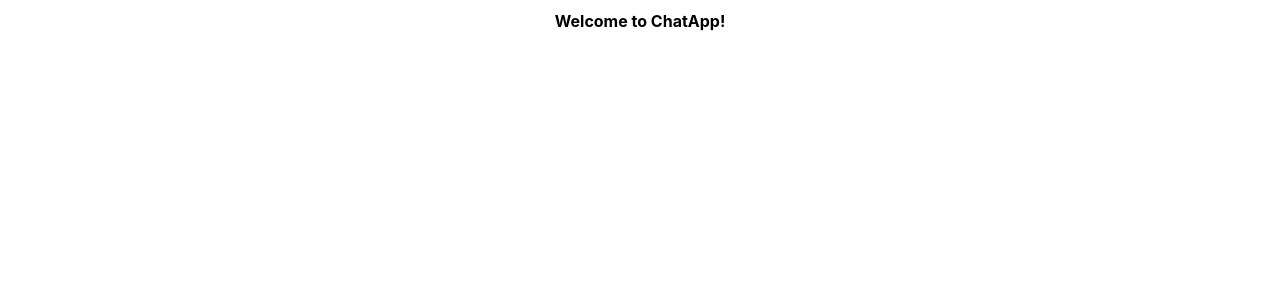
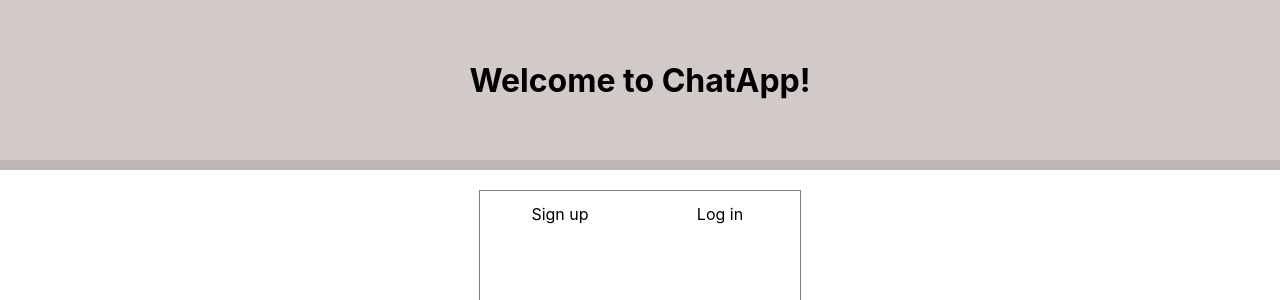
Before and after one commit to mabopoi/chat-react, a React (Create React App) app: page / in a window 1280 px wide. Shown: the top 300 px of the page. Built offline with nearby package versions, Linux system fonts and the light colour scheme.

Commit message:
Starting Home UI

```diff
--- a/src/components/Form/index.tsx
+++ b/src/components/Form/index.tsx
@@ -1,8 +1,9 @@
+import { FormEvent, ChangeEvent } from 'react';
 import './index.css';
 
 type propsTypes = {
-  handleSubmit: () => void;
-  handleChange: () => void;
+  handleSubmit: (e: FormEvent) => void;
+  handleChange: (e: ChangeEvent<HTMLInputElement>) => void;
   signIn: boolean;
 };
 
@@ -25,6 +26,7 @@
           <input className='form__text' type='text' onChange={handleChange} />
         </>
       )}
+      <button>Go!</button>
     </form>
   );
 };
--- a/src/components/Header/index.css
+++ b/src/components/Header/index.css
@@ -1,10 +1,12 @@
 .header__container {
-  text-align: center;
+  display: flex;
   justify-content: center;
-  border-bottom: 1px grey;
-  height: 30vh;
+  align-items: center;
+  background-color: #d2cac9;
+  border-bottom: 10px solid #c0b8b7;
+  height: 20vh;
 }
 
 .header__title {
-  font-size: 16px;
+  font-size: 32px;
 }
--- /dev/null
+++ b/src/components/Main/index.css
@@ -0,0 +1,32 @@
+.main {
+  display: flex;
+  justify-content: center;
+  height: 60vh;
+}
+
+.main__chart {
+  border: 1px solid grey;
+  width: 320px;
+  margin-top: 20px;
+}
+
+.main__list {
+  height: 10%;
+  display: flex;
+  list-style-type: none;
+  padding-left: 0;
+  justify-content: space-around;
+  margin: 0;
+}
+
+.main__listItem {
+  height: 100%;
+  width: 50%;
+  display: flex;
+  align-items: center;
+  justify-content: center;
+}
+
+.main__listItem:hover {
+  background-color: aqua;
+}
--- /dev/null
+++ b/src/components/Main/index.tsx
@@ -0,0 +1,20 @@
+import './index.css';
+
+const Main = () => {
+  return (
+    <main className='main'>
+      <div className='main__chart'>
+        <ul className='main__list'>
+          <div className='main__listItem'>
+            <li>Sign up</li>
+          </div>
+          <div className='main__listItem'>
+            <li>Log in</li>
+          </div>
+        </ul>
+      </div>
+    </main>
+  );
+};
+
+export default Main;
--- a/src/containers/Home.tsx
+++ b/src/containers/Home.tsx
@@ -1,10 +1,12 @@
 import React from 'react';
 import Header from '../components/Header';
+import Main from '../components/Main';
 
 const Home = () => {
   return (
     <>
       <Header />
+      <Main />
     </>
   );
 };
```
Also changed, not shown: src/App.css (deleted, +0 -38 lines).
